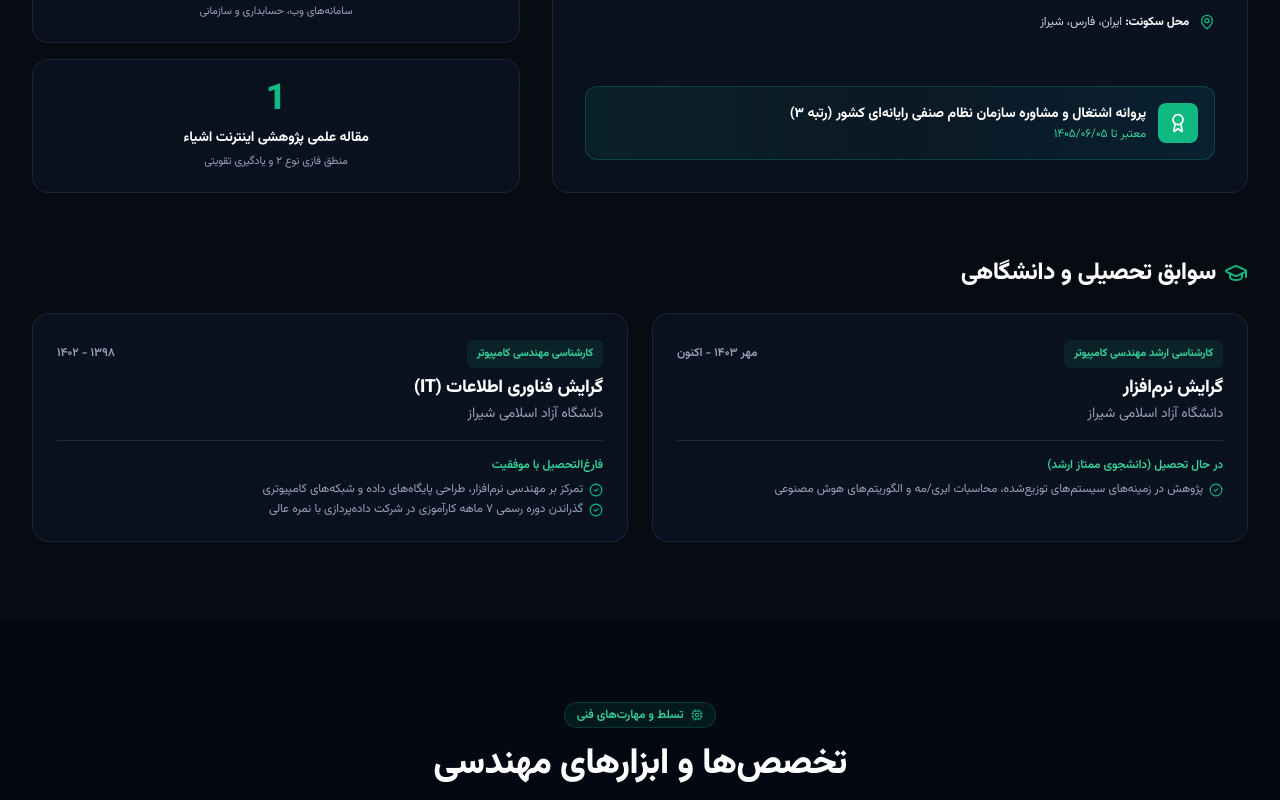
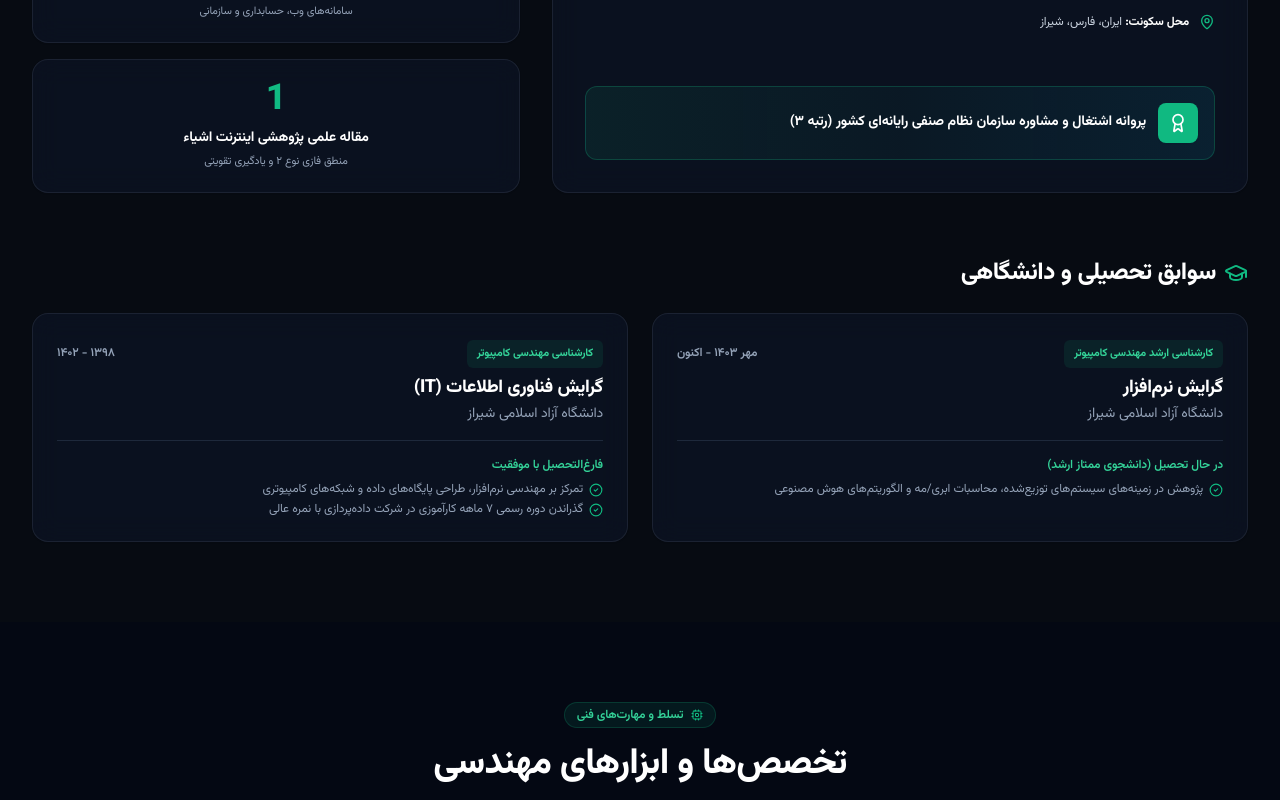
Before and after one commit to MostafaAbediDev/portfolio, a Next.js app: page / in a window 1280 px wide. Shown: the part 1440-2240 px from the top of the page. Built offline with nearby package versions, Linux system fonts and the light colour scheme; a small style sheet from the web is missing; a web font is replaced by a local one.

Commit message:
Remove the text

```diff
--- a/src/data/portfolioData.ts
+++ b/src/data/portfolioData.ts
@@ -627,10 +627,11 @@ export const certificates: CertificateItem[] = [
       fa: 'پروانه و صلاحیت رسمی حرفه‌ای',
       en: 'Official Professional License',
     },
-    validUntil: {
-      fa: 'معتبر تا ۱۴۰۵/۰۶/۰۵',
-      en: 'Valid until August 2026',
-    },
+    // },
+    // validUntil: {
+    //   fa: 'معتبر تا ۱۴۰۵/۰۶/۰۵',
+    //   en: 'Valid until August 2026',
+    // },
     badgeText: {
       fa: 'مشاور رتبه ۳ نظام صنفی رایانه‌ای',
       en: 'Certified Consultant Grade 3',
```
